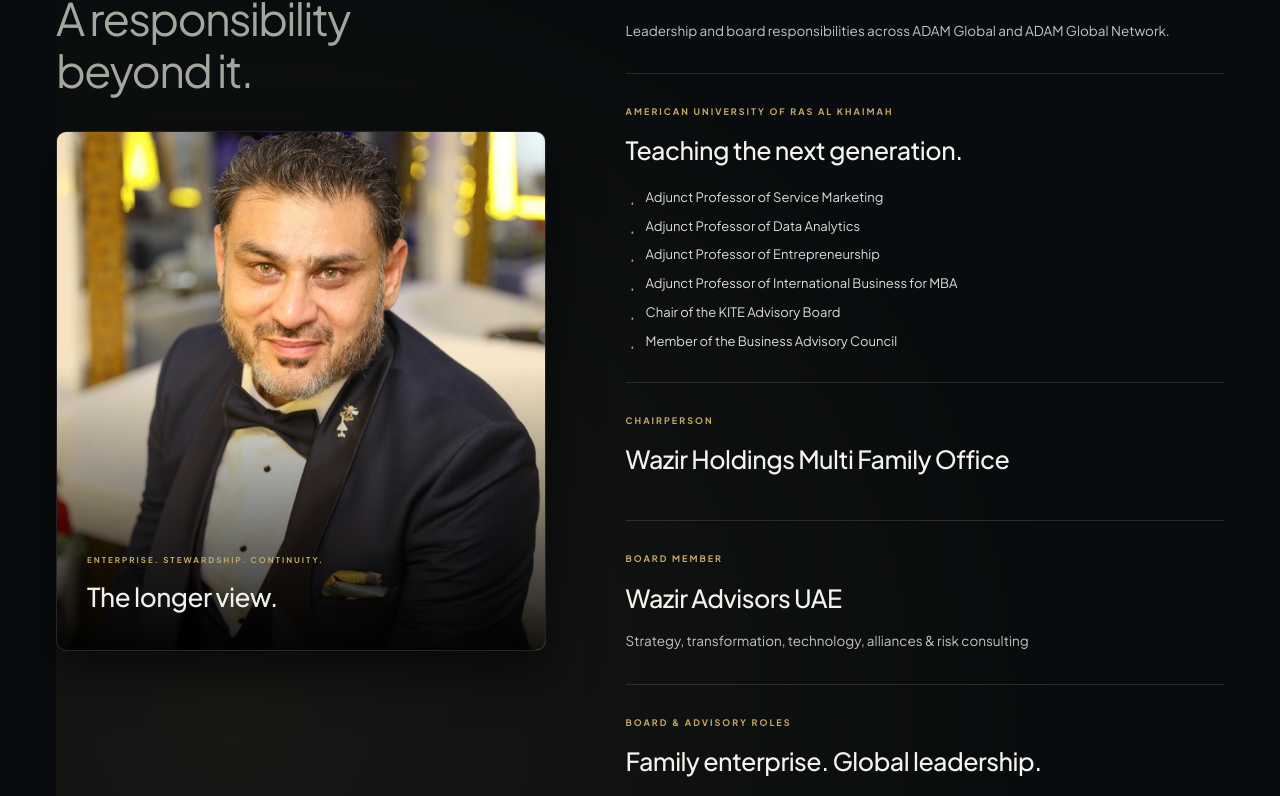
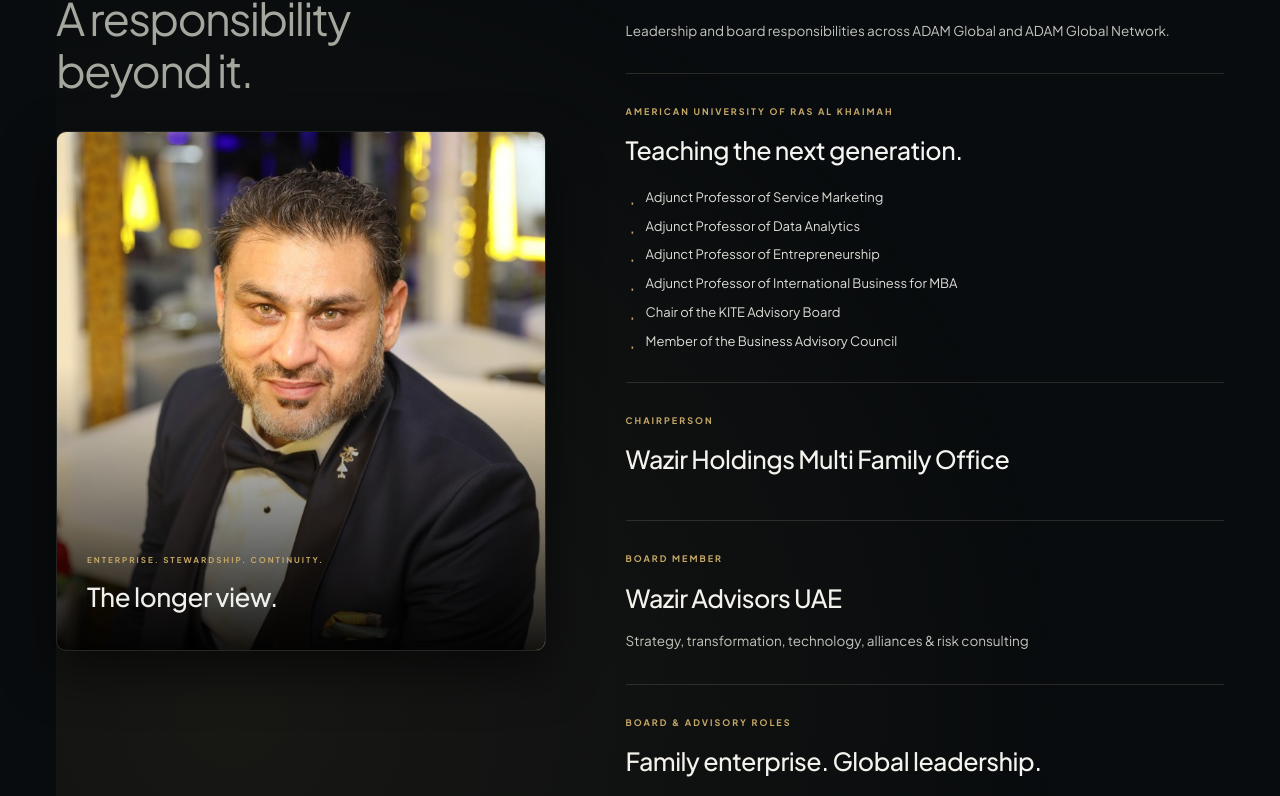
Before and after one commit to Creatorsblueprint/Anuraag, a React (Vite) app in the folder Anuraag-Project/: page / in a window 1280 px wide. Shown: the part 6457-7253 px from the top of the page. Built offline with nearby package versions, Linux system fonts and the light colour scheme; a web font is replaced by a local one.

Commit message:
Fix image alignment issue in sections 4 and 5

```diff
--- a/Anuraag-Project/src/Recognition/Recognition.module.css
+++ b/Anuraag-Project/src/Recognition/Recognition.module.css
@@ -75,7 +75,7 @@
   width: 100%;
   height: 100%;
   object-fit: cover;
-  object-position: 50% 20%;
+  object-position: 50% top;
   display: block;
 }
 
--- a/Anuraag-Project/src/Roles/Roles.module.css
+++ b/Anuraag-Project/src/Roles/Roles.module.css
@@ -71,7 +71,7 @@
   width: 100%;
   height: 100%;
   object-fit: cover;
-  object-position: 50% 20%;
+  object-position: 50% top;
   display: block;
 }
 
```
